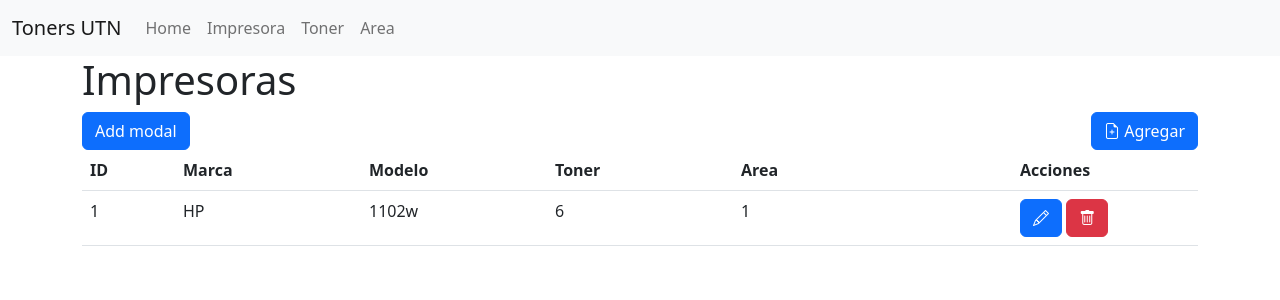
After one commit to marceloambrosio/SistemaTonersUTN, a Django app: template registro/templates/impresora/listado_impresoras.html in a window 1280 px wide. The commit adds this page. Shown: the top 300 px of the page. Run offline with Django 4.2, Linux system fonts and the light colour scheme; the template is opened without the code that fills it: values that come from a table or form of the project are taken from there, others are empty; data comes from the database, SQL or seed files in the repository.

Commit message:
estilos en impresoras y toners

```diff
--- a/registro/templates/base.html
+++ b/registro/templates/base.html
@@ -29,16 +29,16 @@
             <div class="collapse navbar-collapse" id="navbarSupportedContent">
                 <ul class="navbar-nav me-auto mb-2 mb-lg-0">
                     <li class="nav-item">
-                        <a class="nav-link active" href="{% url 'index' %}">Home</a>
+                        <a class="nav-link" href="{% url 'index' %}">Home</a>
                     </li>
                     <li class="nav-item">
-                        <a class="nav-link active" href="{% url 'impresoras' %}">Impresora</a>
+                        <a class="nav-link" href="{% url 'impresoras' %}">Impresora</a>
                     </li>
                     <li class="nav-item">
-                        <a class="nav-link active" href="{% url 'toners' %}">Toner</a>
+                        <a class="nav-link" href="{% url 'toners' %}">Toner</a>
                     </li>
                     <li class="nav-item">
-                        <a class="nav-link active" href="{% url 'areas' %}">Area</a>
+                        <a class="nav-link" href="{% url 'areas' %}">Area</a>
                     </li>
                 </ul>
             </div>
--- /dev/null
+++ b/registro/templates/impresora/listado_impresoras.html
@@ -0,0 +1,58 @@
+{% extends 'base.html' %}
+
+{% block content %}
+
+<h1>Impresoras</h1>
+<button type="button" class="float-end btn btn-primary" onclick="location.href='/new_impresora'"><i class="bi-file-earmark-plus"></i> Agregar</button>
+<button type="button" class="btn btn-primary" data-bs-toggle="modal" data-bs-target="#exampleModal">Add modal</button>
+<table class="table table-hover">
+    <thead>
+        <tr>
+            <th scope="col" class="col-1">ID</th>
+            <th scope="col" class="col-2">Marca</th>
+            <th scope="col" class="col-2">Modelo</th>
+            <th scope="col" class="col-2">Toner</th>
+            <th scope="col" class="col-3">Area</th>
+            <th scope="col" class="col-2">Acciones</th>
+        </tr>
+    </thead>
+    <tbody>
+        {% for impresoras in impresoras %}
+        <tr>
+            <td>{{impresoras.id}}</td>
+            <td>{{impresoras.marca}}</td>
+            <td>{{impresoras.modelo}}</td>
+            <td>{{impresoras.toner_id}}</td>
+            <td>{{impresoras.area_id}}</td>
+            <td>
+                <button type="button" class="btn btn-primary"><i class="bi-pencil"></i></button>
+                <button type="button" class="btn btn-danger"><i class="bi-trash"></i></button>
+            </td>
+        </tr>
+        {% endfor %}
+    </tbody>
+</table>
+
+<!-- Modal agregar area -->
+<div class="modal fade" id="exampleModal" tabindex="-1" aria-labelledby="exampleModalLabel" aria-hidden="true">
+    <div class="modal-dialog">
+      <div class="modal-content">
+        <div class="modal-header">
+          <h1 class="modal-title fs-5" id="exampleModalLabel">Agregar area</h1>
+          <button type="button" class="btn-close" data-bs-dismiss="modal" aria-label="Close"></button>
+        </div>
+        <div class="modal-body">
+            <form method="POST">
+                {% csrf_token %}
+                {{form}}
+            </form>
+        </div>
+        <div class="modal-footer">
+          <button type="button" class="btn btn-secondary" data-bs-dismiss="modal">Cerrar</button>
+          <button type="button" class="btn btn-primary">Agregar</button>
+        </div>
+      </div>
+    </div>
+  </div>
+
+{% endblock %}
--- a/registro/templates/new_impresora.html
+++ b/registro/templates/impresora/new_impresora.html
@@ -1,3 +1,7 @@
+{% extends 'base.html' %}
+
+{% block content %}
+
 <h1>Cargar impresora nueva</h1>
 
 <form method="POST">
@@ -10,3 +14,5 @@
         Save
     </button>
 </form>
+
+{% endblock %}
--- a/registro/templates/new_toner.html
+++ b/registro/templates/toner/new_toner.html
@@ -1,3 +1,7 @@
+{% extends 'base.html' %}
+
+{% block content %}
+
 <h1>Cargar toner nuevo</h1>
 
 <form method="POST">
@@ -7,3 +11,5 @@
         Save
     </button>
 </form>
+
+{% endblock %}
```
Also changed, not shown: registro/templates/toner/listado_toners.html (added, +52 -0 lines), registro/views.py (+11 -5 lines), registro/templates/area/listado_areas.html (renamed from registro/templates/area/areas.html).
